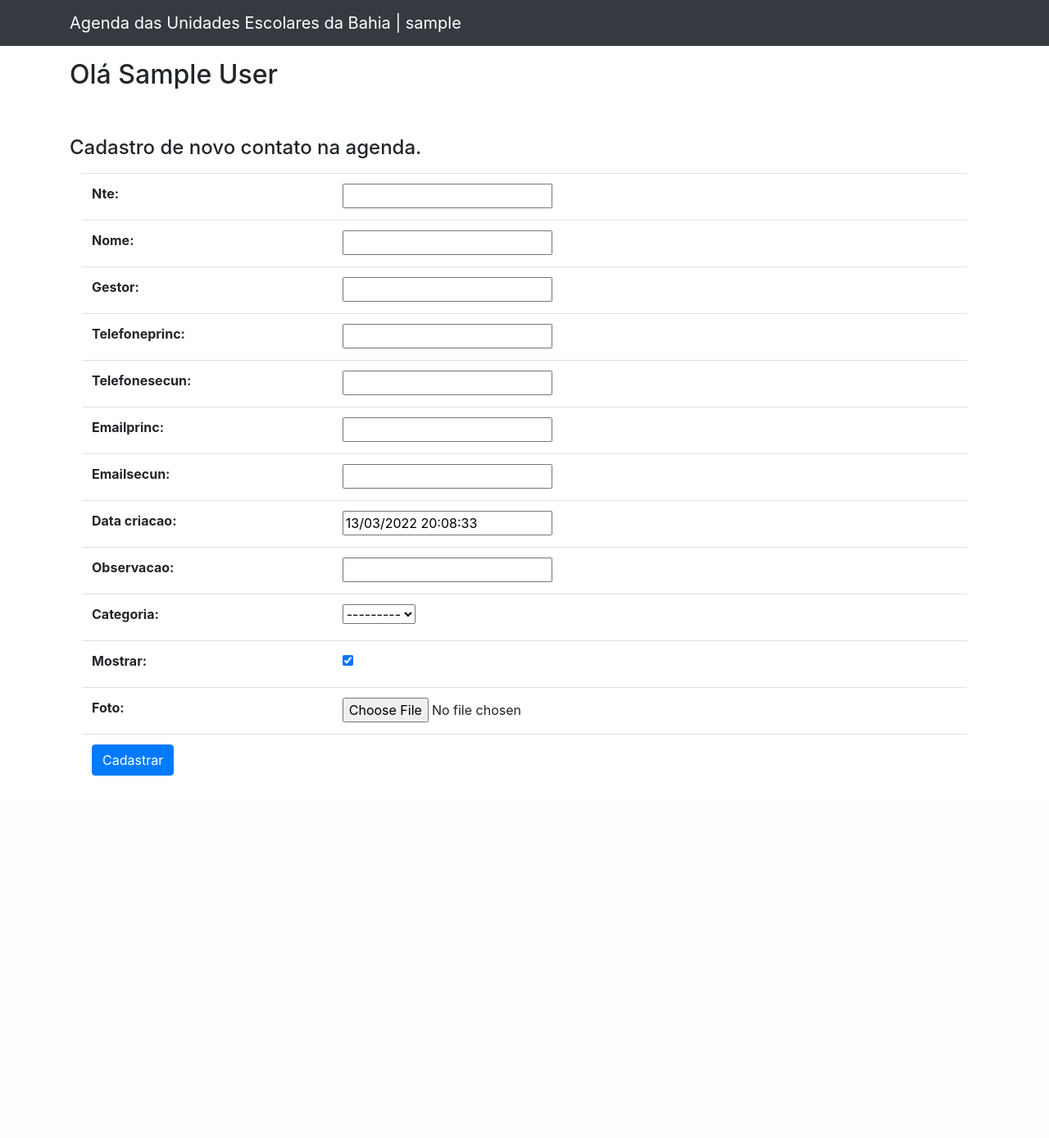
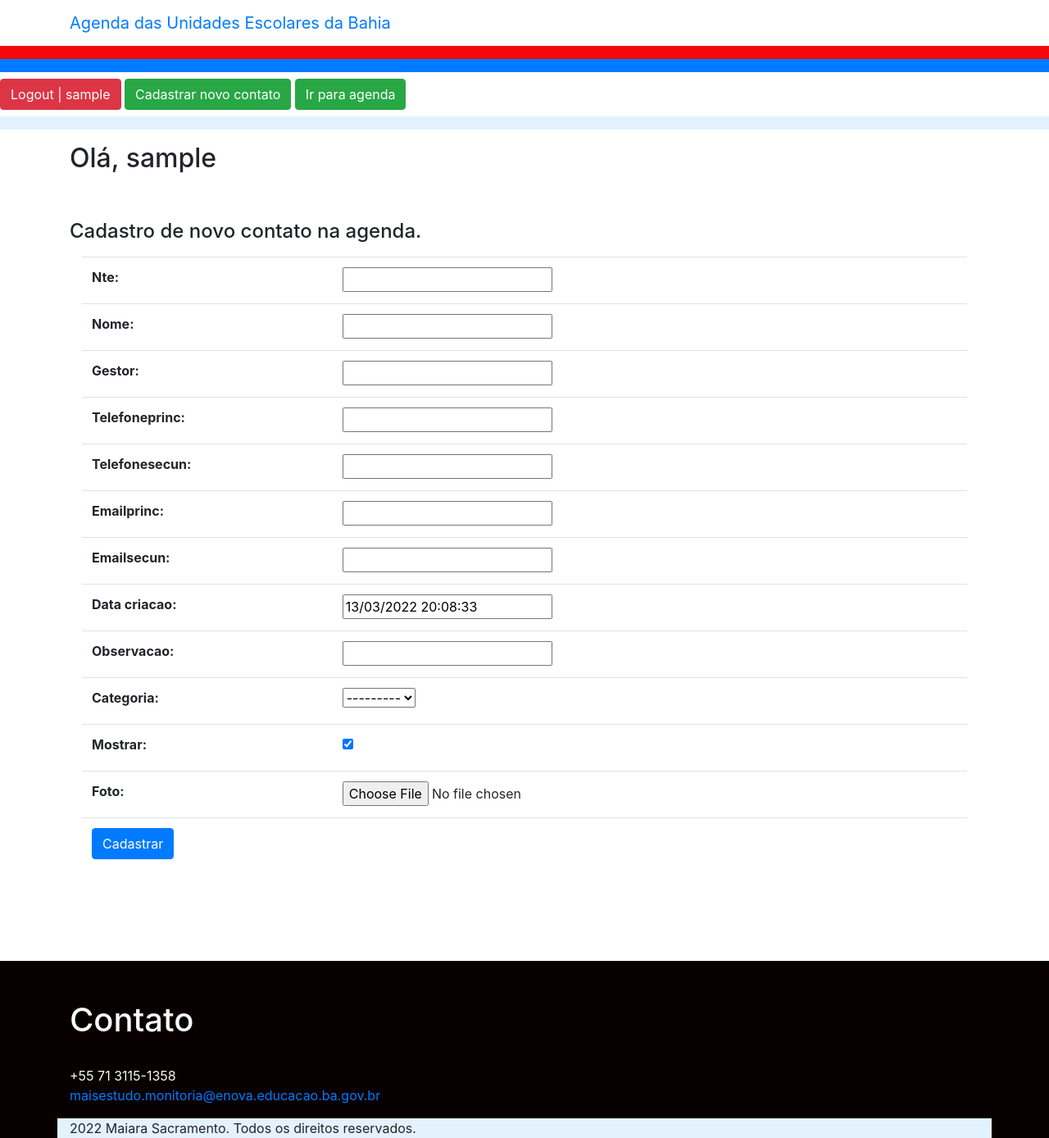
Before and after one commit to mssacramento/Agenda, a Django app: page /accounts/dashboard/ in a window 1280 px wide. Shown: the whole page at 82% size. Before the commit the page ends 946 px from the top, so only its background shows below. Run offline with Django 4.2, Linux system fonts and the light colour scheme; the visitor is signed in with stand-in values (Sample User, id 1); data that the repository does not hold is empty; some libraries are stand-ins or nearby versions.

Commit message:
Atualizações130322

```diff
--- a/accounts/templates/accounts/dashboard.html
+++ b/accounts/templates/accounts/dashboard.html
@@ -3,10 +3,12 @@
 {% block titulo %}Dashboard de {{user}} | {% endblock %}
 
 {% block conteudo %}
+
 {% include 'parciais/_messages.html' %}
-<h2 class="mt-3 mb-3">Olá {{ user.first_name}} {{ user.last_name}}</h2>
+
+<h2 class="mt-3 mb-3">Olá, {{user}}</h2>
 <p>
-<br>
+    <br>
 <h4 class="mt-3 mb-3">Cadastro de novo contato na agenda. </h4>
 </p>
 <div class="container">
--- a/accounts/tests.py
+++ /dev/null
@@ -1,3 +0,0 @@
-
-
-# Create your tests here.
--- a/accounts/urls.py
+++ b/accounts/urls.py
@@ -6,6 +6,6 @@ urlpatterns = [
     path('', views.login, name='index_login'),
     path('login/', views.login, name='login'),
     path('logout/', views.logout, name='logout'),
-    path('register/', views.register, name='register'),
     path('dashboard/', views.dashboard, name='dashboard'),
+    path('acesso/', views.acesso, name='acesso'),
 ]
--- a/accounts/views.py
+++ b/accounts/views.py
@@ -1,62 +1,7 @@
 from django.shortcuts import render, redirect
 from django.contrib import messages, auth
-from django.core.validators import validate_email
-from django.contrib.auth.models import User
 from django.contrib.auth.decorators import login_required
 from .models import FormContato
-
-
-# CADASTRAR USUÁRIO
-def register(request):
-    if request.method != 'POST':
-        return render(request, 'accounts/register.html')
-
-    nome = request.POST.get('nome')
-    sobrenome = request.POST.get('sobrenome')
-    email = request.POST.get('email')
-    usuario = request.POST.get('usuario')
-    senha = request.POST.get('senha')
-    senha2 = request.POST.get('senha2')
-
-    if not nome or not sobrenome or not email or not usuario or not senha or not senha2:
-        messages.error(request, 'Todos os campos devem ser preenchidos.')
-        return render(request, 'accounts/register.html')
-
-    try:
-        validate_email(email)
-    except:
-        messages.error(request, 'Email Inválido')
-        return render(request, 'accounts/register.html')
-
-    if len(usuario) < 6:
-        messages.error(request, 'Usúario precisa ter 6 caracteres ou mais')
-        return render(request, 'accounts/register.html')
-
-    if len(senha) < 8:
-        messages.error(request, 'Senha precisa ter 8 caracteres ou mais')
-        return render(request, 'accounts/register.html')
-
-    if senha != senha2:
-        messages.error(request, 'Senhas não conferem.')
-        return render(request, 'accounts/register.html')
-
-    if User.objects.filter(username=usuario).exists():
-        messages.error(request, 'Usuário já cadastrado.')
-        return render(request, 'accounts/register.html')
-
-    if User.objects.filter(email=email).exists():
-        messages.error(request, 'email já cadastrado.')
-        return render(request, 'accounts/register.html')
-
-    messages.success(request, 'Registrado com sucesso!')
-
-    user = User.objects.create_user(username=usuario,
-                                    email=email,
-                                    password=senha,
-                                    first_name=nome,
-                                    last_name=sobrenome)
-    user.save()
-    return redirect('login')
 
 
 # REALIZAR LOGIN
@@ -74,10 +19,17 @@ def login(request):
     else:
         auth.login(request, user)
         messages.success(request, 'Login efetuado com sucesso!')
-        return redirect('dashboard')
+        return redirect('acesso')
 
 
+# ACESSADO
+@login_required(redirect_field_name='login')
+def acesso(request):
+    return render(request, 'accounts/acesso.html')
+
 # ACESSO AO DASHBOARD
+
+
 @login_required(redirect_field_name='login')
 def dashboard(request):
     if request.method != 'POST':
--- a/agenda/settings.py
+++ b/agenda/settings.py
@@ -116,7 +116,7 @@ USE_TZ = True
 
 STATIC_URL = 'static/'
 STATICFILES_DIRS = [
-    os.path.join(BASE_DIR, 'tamplates/static')
+    os.path.join(BASE_DIR, 'templates/static')
 ]
 STATIC_ROOT = os.path.join('static')
 
--- a/contatos/tests.py
+++ /dev/null
@@ -1,3 +0,0 @@
-
-
-# Create your tests here.
--- a/templates/base.html
+++ b/templates/base.html
@@ -1,10 +1,12 @@
 {% load static %}
 <!DOCTYPE html>
-<html lang="pt">
+<html lang="pt-br">
+<head>
 
-<head>
   <title>{% block titulo %}{% endblock %}Agenda UEE - Bahia</title>
   {%include 'parciais/_head.html'%}
+
+
 
 </head>
 
@@ -43,6 +45,32 @@
   <!-- Bootstrap core JavaScript -->
   <script src="{% static 'vendor/jquery/jquery.slim.min.js'%}"></script>
   <script src="{% static 'vendor/bootstrap/js/bootstrap.bundle.min.js'%}"></script>
+  <br><br><br><br>
+  <footer classe="main-footer" style="background-color: #080000";>
+  <br><br>
+    <div class='container text-light font-weight:bold'>
+      <div class="row">
+        <div class="col">
+          <h1>Contato</h1>
+          <br>
+          <address>
+            +55 71 3115-1358
+            <br>
+            <a href="mailto:maisestudo.monitoria@enova.educacao.ba.gov.br">maisestudo.monitoria@enova.educacao.ba.gov.br</a>
+          </address>
+
+        </div>
+      </div>
+    </div>
+
+    <div class='container' style="background-color: #e3f2fd";>
+      <div class="row">
+        <div class="col">
+          {%now 'Y'%} Maiara Sacramento. Todos os direitos reservados.
+        </div>
+      </div>
+    </div>
+  </footer>
 
 </body>
 
--- a/templates/parciais/_head.html
+++ b/templates/parciais/_head.html
@@ -1,9 +1,15 @@
 {% load static %}
+
 <meta charset="utf-8">
-<meta name="viewport" content="width=device-width, initial-scale=1, shrink-to-fit=no">
-<meta name="description" content="Agenda Criada para atualização dos contatos das escolas do estado da Bahia,
-pela equipe de Sistema da SUPED - SEC">
-<meta name="author" content="Maiara Sacramento">
+<meta name="viewport" content="width=device-width,
+initial-scale=1, shrink-to-fit=no">
 
 <!-- Bootstrap core CSS -->
+<meta name="description" content="Agenda Criada
+para atualização dos contatos das escolas do estado da Bahia,
+pela equipe de Sistema da SUPED - SEC">
+
+<meta name="author" content="Maiara Sacramento">
+<link rel="icon" type="image/png" href="{% static 'vendor/ba.png' %}" />
 <link href="{% static 'vendor/bootstrap/css/bootstrap.min.css'%}" rel="stylesheet">
+<script src="{% static 'vendor/bootstrap/js/bootstrap.min.js' %}"></script>
--- a/templates/parciais/_nav.html
+++ b/templates/parciais/_nav.html
@@ -1,11 +1,36 @@
 {% load static %}
 <!-- Navigation -->
-  <nav class="navbar navbar-expand-lg navbar-dark bg-dark static-top">
+<nav class="navbar navbar-expand-lg navbar-red bg-red static-top">
   <div class="container">
-      <a class="navbar-brand" href="{% url 'index' %}">Agenda das Unidades Escolares da Bahia | {{user}}</a>
+    <a class="navbar-brand" href="{% url 'index' %}">Agenda das Unidades Escolares da Bahia</a>
     <button class="navbar-toggler" type="button" data-toggle="collapse" data-target="#navbarResponsive"
       aria-controls="navbarResponsive" aria-expanded="false" aria-label="Toggle navigation">
+
       <span class="navbar-toggler-icon"></span>
     </button>
   </div>
 </nav>
+
+
+
+<nav class="navbar navbar-light" style="background-color: #f30909;">
+  <!-- Navbar content -->
+
+</nav>
+
+<nav class="navbar navbar-red bg-primary">
+
+  <!-- Navbar content -->
+</nav>
+{% if user.is_authenticated %}
+<a class="btn btn-danger my-2" href="{% url 'logout' %}">Logout | {{user}}</a>
+<a class="btn btn-success my-2" href="{% url 'dashboard' %}">Cadastrar novo contato</a>
+<a class="btn btn-success my-2" href="{% url 'index' %}">Ir para agenda</a>
+{% else %}
+<a class="btn btn-primary my-2" href="{% url 'login' %}">Login</a>
+{% endif %}
+
+
+<nav class="navbar navbar-light" style="background-color: #e3f2fd;">
+  <!-- Navbar content -->
+</nav>
```
Also changed, not shown: accounts/templates/accounts/acesso.html (added, +11 -0 lines), accounts/templates/accounts/register.html (deleted, +0 -45 lines), media/fotos/2022/03/WhatsApp_Image_2021-03-24_at_23.06.21_1.jpeg (added), media/fotos/2022/03/ba.png (added), templates/static/vendor/ba.png (added). Lines whose indentation alone changed are shown as unchanged.
